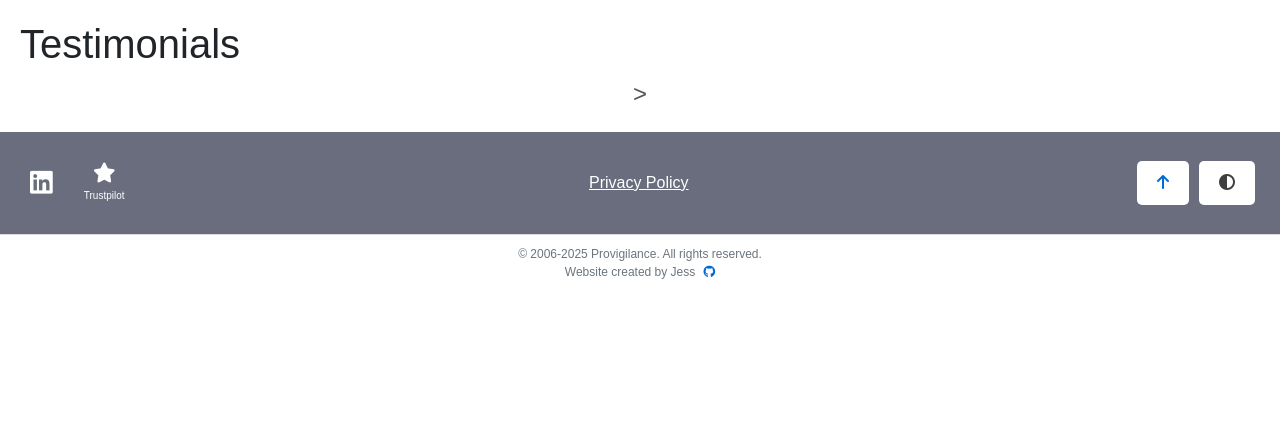
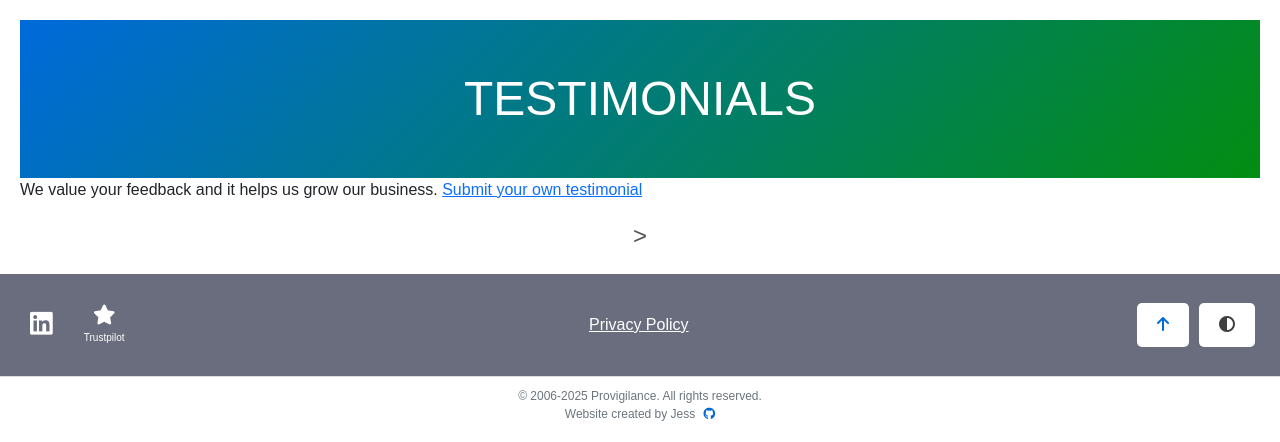
Before and after one commit to jesskins/provigilance, a Django app: page /testimonials in a window 1280 px wide. Shown: the part 106-548 px from the top of the page. Run offline with Django 4.2, Linux system fonts and the light colour scheme; some libraries are stand-ins or nearby versions.

Commit message:
added some styling to the testimonial section

```diff
--- a/static/style.css
+++ b/static/style.css
@@ -391,6 +391,25 @@
 
 /* testimonial list section styling */
 
+
+/* Add this to your CSS file (e.g., style.css) */
+
+/* Hero Banner */
+.hero-banner {
+    background: linear-gradient(135deg, #006ADB , #038d11);
+    color: white;
+    text-align: center;
+    padding: 50px 0;
+    position: relative;
+}
+
+.hero-banner h1 {
+    font-size: 3em;
+    margin: 0;
+    text-transform: uppercase;
+}
+
+
 /* General styles for the testimonials section */
 .testimonials {
     display: flex;
--- a/templates/book.html
+++ b/templates/book.html
@@ -19,7 +19,7 @@
 <form method="post" action="{% url 'book' %}">
     {% csrf_token %}
     {{ form.as_p }}
-    <button type="submit">Book Now</button>
+    <button type="submit">Submit Booking Request</button>
     {% if form.errors %}
         <div class="error">
             {% for field in form %}
--- a/testimonials/templates/testimonials/testimonials_list.html
+++ b/testimonials/templates/testimonials/testimonials_list.html
@@ -4,12 +4,16 @@
 {% block title %}Testimonials{% endblock %}
 
 {% block content %}
-<h1>Testimonials</h1>
+<!-- Hero Banner -->
+<div class="hero-banner">
+    <h1>Testimonials</h1>
+</div>
+
 <div id="testimonials-container" class="testimonials">
     {% for testimonial in testimonials %}
         <div class="testimonial{% if forloop.counter0|divisibleby:2 %} reverse{% endif %}">
             {% if testimonial.image %}
-                <img src="{{ testimonial.image.url }}" alt="{{ testimonial.company }}" class="testimonial-img">
+                <img src="{{ testimonial.image.url }}" alt="Testimonial from {{ testimonial.company }}" class="testimonial-img">
             {% endif %}
             <div class="testimonial-content">
                 <p>{{ testimonial.text }} - {{ testimonial.service_month }} {{ testimonial.service_year }}</p>
@@ -24,6 +28,12 @@
         </div>
     {% endfor %}
 </div>
+
+<!-- Submit Your Own Testimonial Link -->
+<div class="submit-your-own">
+    <p>We value your feedback and it helps us grow our business. <a href="{% url 'submit_testimonial' %}">Submit your own testimonial</a></p>
+</div>
+
 <div class="arrow" onclick="showMoreTestimonials()">></div>
 
 <script>
```
